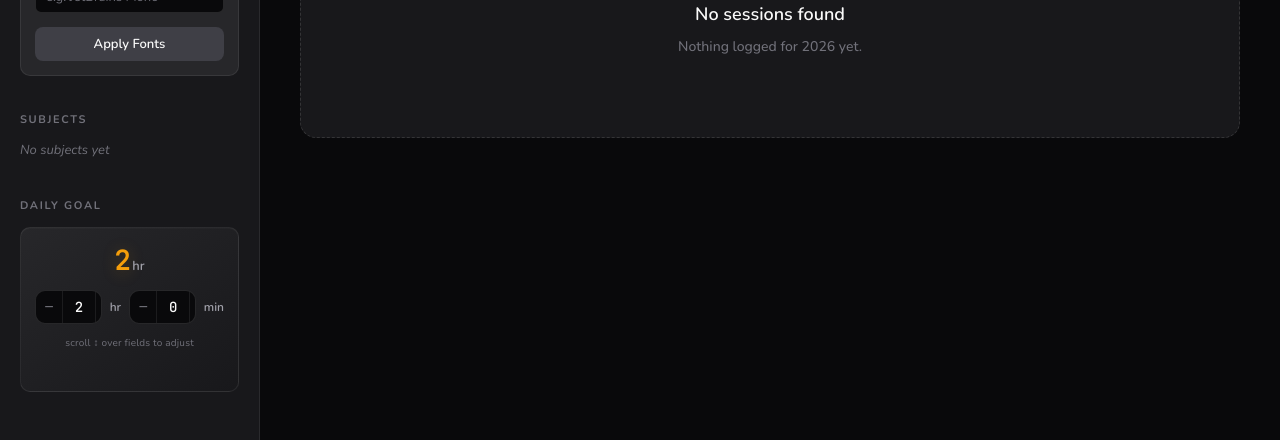
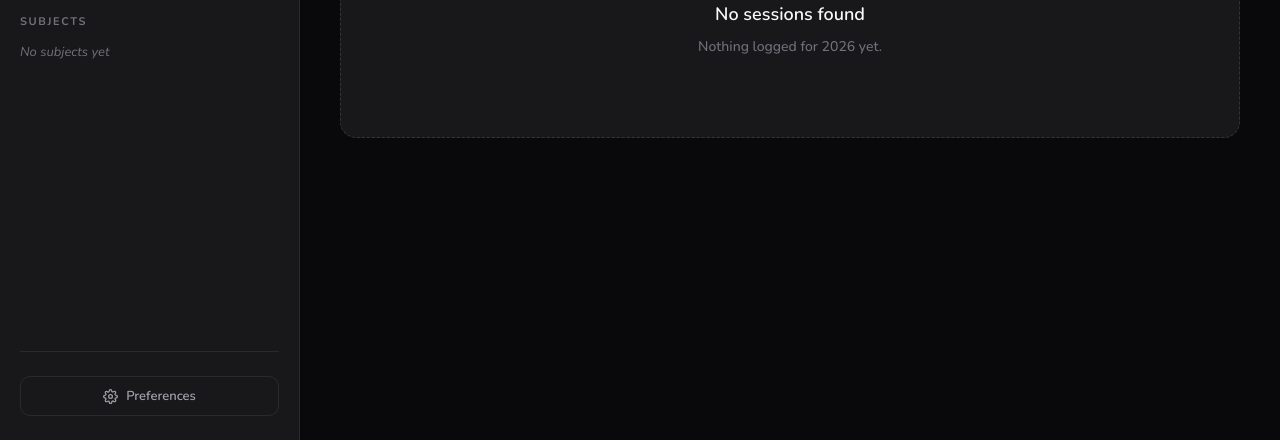
Before and after one commit to tm0090/html-playground, a plain HTML site: page index.html in a window 1280 px wide. Shown: the part 360-800 px from the top of the page. Drawn offline with nearby package versions, Linux system fonts and the light colour scheme.

Commit message:
Update index.html

```diff
--- a/index.html
+++ b/index.html
@@ -50,7 +50,7 @@
   --sans: 'Nunito', system-ui, sans-serif;
 
   /* Layout */
-  --sidebar-w: 260px;
+  --sidebar-w: 300px;
 }
 
 *,*::before,*::after { box-sizing: border-box; margin: 0; padding: 0; }
@@ -191,7 +191,7 @@ header {
 .subj-bar-wrap { height: 3px; background: rgba(0,0,0,0.3); border-radius: 3px; overflow: hidden; }
 .subj-bar-fill { height: 100%; border-radius: 3px; transition: width 0.6s cubic-bezier(0.4,0,0.2,1); }
 
-/* Sidebar Inputs */
+/* Sidebar Inputs & Buttons */
 .settings-inp {
   width: 100%; padding: 6px 10px; background: var(--bg); border: 1px solid var(--border-2);
   border-radius: 6px; color: var(--text); font-family: var(--sans); font-size: 13px;
@@ -199,6 +199,16 @@ header {
 }
 .settings-inp:focus { border-color: var(--accent); box-shadow: 0 0 0 2px var(--accent-dim); }
 .settings-inp::placeholder { color: var(--text-3); font-weight: 400; }
+
+.settings-btn {
+  width: 100%; display: flex; align-items: center; justify-content: center; gap: 8px;
+  padding: 10px; background: transparent; border: 1px solid var(--border);
+  border-radius: var(--rsm); color: var(--text-2);
+  font-family: var(--sans); font-size: 13px; font-weight: 600; cursor: pointer;
+  transition: all 0.2s;
+}
+.settings-btn:hover { background: var(--surface-2); color: var(--text); border-color: var(--border-2); }
+.settings-btn.open { background: var(--surface-3); color: var(--text); border-color: var(--border-3); box-shadow: var(--shadow-sm); }
 
 /* ── Goal card ── */
 .goal-card {
@@ -214,7 +224,7 @@ header {
   text-shadow: 0 2px 16px var(--accent-glow);
 }
 .goal-display .unit { font-size: 13px; color: var(--text-2); font-weight: 600; margin-left: 2px; letter-spacing: 0; text-shadow: none; font-family: var(--sans); }
-.goal-steppers { display: flex; gap: 8px; align-items: center; justify-content: center; }
+.goal-steppers { display: flex; gap: 8px; align-items: center; justify-content: center; flex-wrap: wrap; }
 .goal-unit-wrap {
   display: flex; align-items: center;
   background: var(--bg); border: 1px solid var(--border-2);
@@ -224,7 +234,7 @@ header {
 .goal-unit-wrap:focus-within { border-color: var(--accent); box-shadow: 0 0 0 2px var(--accent-dim); }
 .goal-unit-wrap:hover { border-color: var(--border-3); }
 .gstep {
-  width: 26px; height: 32px; background: transparent; border: none;
+  width: 28px; height: 32px; background: transparent; border: none;
   color: var(--text-3); cursor: pointer; font-size: 16px;
   display: flex; align-items: center; justify-content: center;
   transition: all 0.15s; flex-shrink: 0; user-select: none;
@@ -232,7 +242,7 @@ header {
 .gstep:hover { color: var(--text); background: var(--surface-3); }
 .gstep:active { background: var(--surface-2); }
 .goal-inp {
-  width: 34px; padding: 0; height: 32px; background: transparent; border: none;
+  width: 36px; padding: 0; height: 32px; background: transparent; border: none;
   border-left: 1px solid var(--border); border-right: 1px solid var(--border);
   color: var(--text); font-family: var(--mono); font-size: 14px; font-weight: 500;
   outline: none; text-align: center; cursor: ns-resize;
@@ -716,32 +726,7 @@ header {
   <div class="body">
     <!-- Sidebar -->
     <aside class="sidebar" id="sidebar">
-      <div>
-        <div class="slabel">Settings</div>
-        <div class="sblock" style="padding:14px">
-          <div style="font-size:12px; font-weight:600; color:var(--text-2); margin-bottom:12px">Custom Fonts</div>
-          <div style="margin-bottom:10px">
-            <div style="font-size:10px; font-weight:700; color:var(--text-3); margin-bottom:4px; text-transform:uppercase; letter-spacing:0.05em">Main Text</div>
-            <input type="text" id="font-sans" placeholder="e.g. Nunito" class="settings-inp" title="Main Font (Sans)">
-          </div>
-          <div style="margin-bottom:10px">
-            <div style="font-size:10px; font-weight:700; color:var(--text-3); margin-bottom:4px; text-transform:uppercase; letter-spacing:0.05em">Headings</div>
-            <input type="text" id="font-serif" placeholder="e.g. Lora" class="settings-inp" title="Heading Font (Serif)">
-          </div>
-          <div style="margin-bottom:14px">
-            <div style="font-size:10px; font-weight:700; color:var(--text-3); margin-bottom:4px; text-transform:uppercase; letter-spacing:0.05em">Numbers</div>
-            <input type="text" id="font-mono" placeholder="e.g. JetBrains Mono" class="settings-inp" title="Number Font (Mono)">
-          </div>
-          <button class="vbtn" style="width:100%; justify-content:center; background:var(--surface-3); color:var(--text); padding:8px" onclick="applyCustomFonts()">Apply Fonts</button>
-        </div>
-      </div>
-      <div>
-        <div class="slabel">Subjects</div>
-        <div class="subj-list" id="sb-subjects"></div>
-        <div style="margin-top:10px">
-          <button id="clear-filter" style="display:none;width:100%;padding:8px;background:var(--surface-2);border:1px solid var(--border);border-radius:var(--rsm);color:var(--text-2);font-family:var(--sans);font-size:13px;font-weight:600;cursor:pointer;transition:all .15s" onclick="clearFilter()">✕ Clear filter</button>
-        </div>
-      </div>
+      <!-- 1. Daily Goal (Moved to Top) -->
       <div>
         <div class="slabel">Daily Goal</div>
         <div class="goal-card">
@@ -764,6 +749,45 @@ header {
           <div class="goal-saved" id="goal-saved">✓ Goal saved</div>
         </div>
       </div>
+
+      <!-- 2. Subjects -->
+      <div>
+        <div class="slabel">Subjects</div>
+        <div class="subj-list" id="sb-subjects"></div>
+        <div style="margin-top:10px">
+          <button id="clear-filter" style="display:none;width:100%;padding:8px;background:var(--surface-2);border:1px solid var(--border);border-radius:var(--rsm);color:var(--text-2);font-family:var(--sans);font-size:13px;font-weight:600;cursor:pointer;transition:all .15s" onclick="clearFilter()">✕ Clear filter</button>
+        </div>
+      </div>
+
+      <!-- 3. Settings (Button toggle, Anchored to bottom) -->
+      <div style="margin-top: auto; padding-top: 24px; border-top: 1px solid var(--border);">
+        <button class="settings-btn" id="settings-toggle-btn" onclick="toggleSettings()">
+          <svg width="15" height="15" viewBox="0 0 24 24" fill="none" stroke="currentColor" stroke-width="2" stroke-linecap="round" stroke-linejoin="round">
+            <circle cx="12" cy="12" r="3"></circle>
+            <path d="M19.4 15a1.65 1.65 0 0 0 .33 1.82l.06.06a2 2 0 0 1 0 2.83 2 2 0 0 1-2.83 0l-.06-.06a1.65 1.65 0 0 0-1.82-.33 1.65 1.65 0 0 0-1 1.51V21a2 2 0 0 1-2 2 2 2 0 0 1-2-2v-.09A1.65 1.65 0 0 0 9 19.4a1.65 1.65 0 0 0-1.82.33l-.06.06a2 2 0 0 1-2.83 0 2 2 0 0 1 0-2.83l.06-.06a1.65 1.65 0 0 0 .33-1.82 1.65 1.65 0 0 0-1.51-1H3a2 2 0 0 1-2-2 2 2 0 0 1 2-2h.09A1.65 1.65 0 0 0 4.6 9a1.65 1.65 0 0 0-.33-1.82l-.06-.06a2 2 0 0 1 0-2.83 2 2 0 0 1 2.83 0l.06.06a1.65 1.65 0 0 0 1.82.33H9a1.65 1.65 0 0 0 1-1.51V3a2 2 0 0 1 2-2 2 2 0 0 1 2 2v.09a1.65 1.65 0 0 0 1 1.51 1.65 1.65 0 0 0 1.82-.33l.06-.06a2 2 0 0 1 2.83 0 2 2 0 0 1 0 2.83l-.06.06a1.65 1.65 0 0 0-.33 1.82V9a1.65 1.65 0 0 0 1.51 1H21a2 2 0 0 1 2 2 2 2 0 0 1-2 2h-.09a1.65 1.65 0 0 0-1.51 1z"></path>
+          </svg>
+          Preferences
+        </button>
+
+        <div id="settings-panel" style="display:none; margin-top: 16px; animation: fadeIn 0.2s ease;">
+          <div class="slabel">Custom Fonts</div>
+          <div class="sblock" style="padding:14px">
+            <div style="margin-bottom:10px">
+              <div style="font-size:10px; font-weight:700; color:var(--text-3); margin-bottom:4px; text-transform:uppercase; letter-spacing:0.05em">Main Text</div>
+              <input type="text" id="font-sans" placeholder="e.g. Nunito" class="settings-inp" title="Main Font (Sans)">
+            </div>
+            <div style="margin-bottom:10px">
+              <div style="font-size:10px; font-weight:700; color:var(--text-3); margin-bottom:4px; text-transform:uppercase; letter-spacing:0.05em">Headings</div>
+              <input type="text" id="font-serif" placeholder="e.g. Lora" class="settings-inp" title="Heading Font (Serif)">
+            </div>
+            <div style="margin-bottom:14px">
+              <div style="font-size:10px; font-weight:700; color:var(--text-3); margin-bottom:4px; text-transform:uppercase; letter-spacing:0.05em">Numbers</div>
+              <input type="text" id="font-mono" placeholder="e.g. JetBrains Mono" class="settings-inp" title="Number Font (Mono)">
+            </div>
+            <button class="vbtn" style="width:100%; justify-content:center; background:var(--surface-3); color:var(--text); padding:8px" onclick="applyCustomFonts()">Apply Fonts</button>
+          </div>
+        </div>
+      </div>
     </aside>
 
     <!-- Main -->
@@ -843,6 +867,23 @@ function localDate(d) { return d.getFullYear()+'-'+String(d.getMonth()+1).padSta
 function todayStr() { return localDate(new Date()); }
 function getSubjects() { return [...new Set(sessions.map(s => s.subject))].sort(); }
 
+// ── Settings Toggle ───────────────────────────────────────────────────────
+let settingsOpen = false;
+function toggleSettings() {
+  settingsOpen = !settingsOpen;
+  const panel = document.getElementById('settings-panel');
+  const btn = document.getElementById('settings-toggle-btn');
+  if (settingsOpen) {
+    panel.style.display = 'block';
+    btn.classList.add('open');
+    // Scroll sidebar to bottom to ensure settings are visible
+    document.getElementById('sidebar').scrollTop = document.getElementById('sidebar').scrollHeight;
+  } else {
+    panel.style.display = 'none';
+    btn.classList.remove('open');
+  }
+}
+
 // ── Custom Fonts ──────────────────────────────────────────────────────────
 function initFonts() {
   const saved = JSON.parse(localStorage.getItem('sl-v4-fonts') || 'null');
@@ -864,7 +905,7 @@ function applyCustomFonts() {
   loadFonts(fonts);
 
   // Quick visual feedback on the button
-  const btn = document.querySelector('.sblock .vbtn');
+  const btn = document.querySelector('#settings-panel .vbtn');
   const oldText = btn.textContent;
   btn.textContent = '✓ Applied!';
   btn.style.color = 'var(--green)';
```
